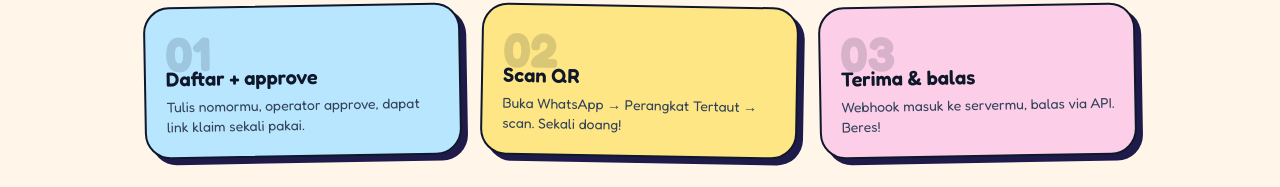
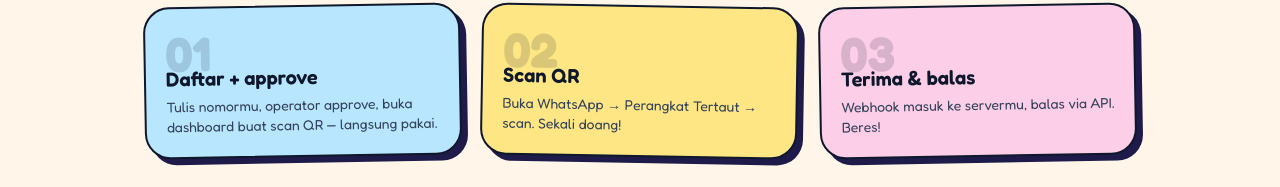
Before and after one commit to sonyarianto/wagaza-web, a Next.js app: page / in a window 1280 px wide. Shown: the part 840-1027 px from the top of the page. Built offline with nearby package versions, Linux system fonts and the light colour scheme.

Commit message:
copy: drop claim-link step, pairing happens on dashboard

```diff
--- a/app/page.tsx
+++ b/app/page.tsx
@@ -78,7 +78,7 @@ export default function Home() {
         </h2>
         <div className="grid sm:grid-cols-3 gap-5">
           {[
-            ["01", "Daftar + approve", "Tulis nomormu, operator approve, dapat link klaim sekali pakai.", "bg-sky-200", "-rotate-1"],
+            ["01", "Daftar + approve", "Tulis nomormu, operator approve, buka dashboard buat scan QR — langsung pakai.", "bg-sky-200", "-rotate-1"],
             ["02", "Scan QR", "Buka WhatsApp → Perangkat Tertaut → scan. Sekali doang!", "bg-amber-200", "rotate-1"],
             ["03", "Terima & balas", "Webhook masuk ke servermu, balas via API. Beres!", "bg-pink-200", "-rotate-1"],
           ].map(([n, title, desc, bg, tilt]) => (
```
